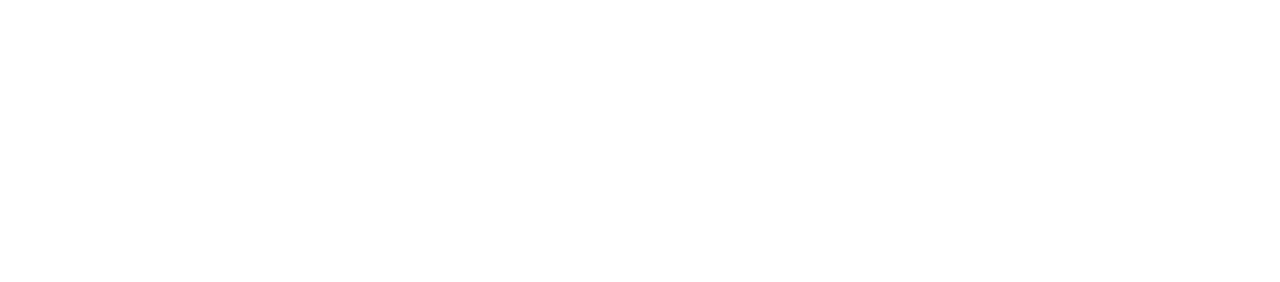
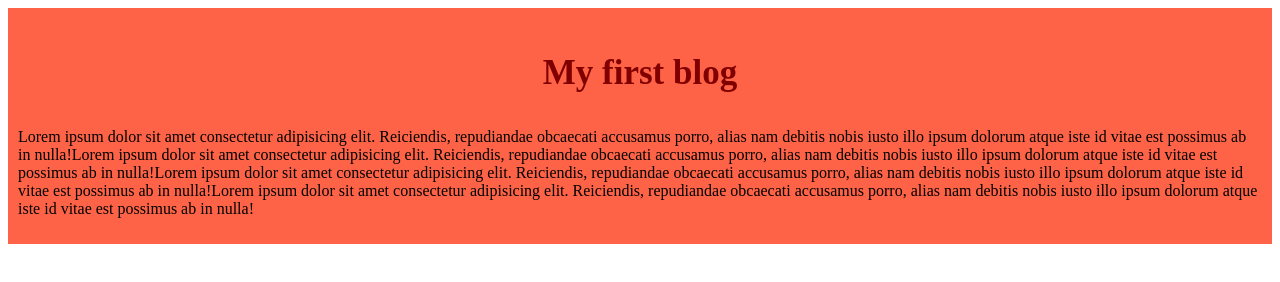
Before and after one commit to sajid4807/my-first-github-repo, a plain HTML site: page index.html in a window 1280 px wide. Drawn offline with Linux system fonts and the light colour scheme.

Commit message:
my first bog

```diff
--- /dev/null
+++ b/css/style.css
@@ -0,0 +1,10 @@
+div{
+    background-color: tomato;
+    padding: 10px;
+}
+h3{
+    color: maroon;
+    text-align: center;
+    font-size: 35px;
+
+}
--- a/index.html
+++ b/index.html
@@ -3,9 +3,13 @@
 <head>
     <meta charset="UTF-8">
     <meta name="viewport" content="width=device-width, initial-scale=1.0">
-    <title>MY FIRST GITHUB WEBSITE</title>
+    <title>MY FIRST GITHUB REPO</title>
+    <link rel="stylesheet" href="./css/style.css">
 </head>
 <body>
-
+    <div>
+        <h3>My first blog</h3>
+        <p>Lorem ipsum dolor sit amet consectetur adipisicing elit. Reiciendis, repudiandae obcaecati accusamus porro, alias nam debitis nobis iusto illo ipsum dolorum atque iste id vitae est possimus ab in nulla!Lorem ipsum dolor sit amet consectetur adipisicing elit. Reiciendis, repudiandae obcaecati accusamus porro, alias nam debitis nobis iusto illo ipsum dolorum atque iste id vitae est possimus ab in nulla!Lorem ipsum dolor sit amet consectetur adipisicing elit. Reiciendis, repudiandae obcaecati accusamus porro, alias nam debitis nobis iusto illo ipsum dolorum atque iste id vitae est possimus ab in nulla!Lorem ipsum dolor sit amet consectetur adipisicing elit. Reiciendis, repudiandae obcaecati accusamus porro, alias nam debitis nobis iusto illo ipsum dolorum atque iste id vitae est possimus ab in nulla!</p>
+    </div>
 </body>
 </html>
```
